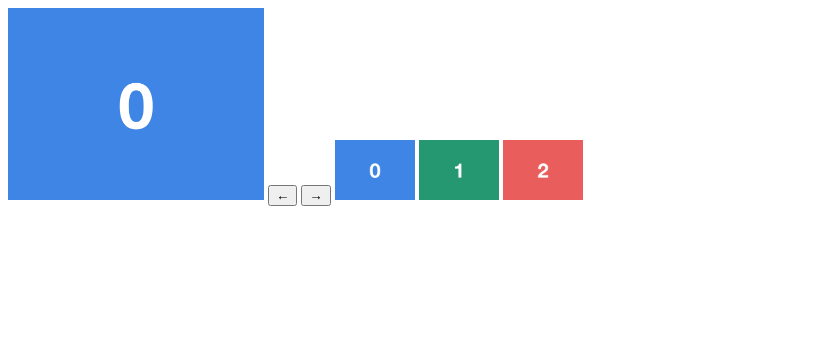
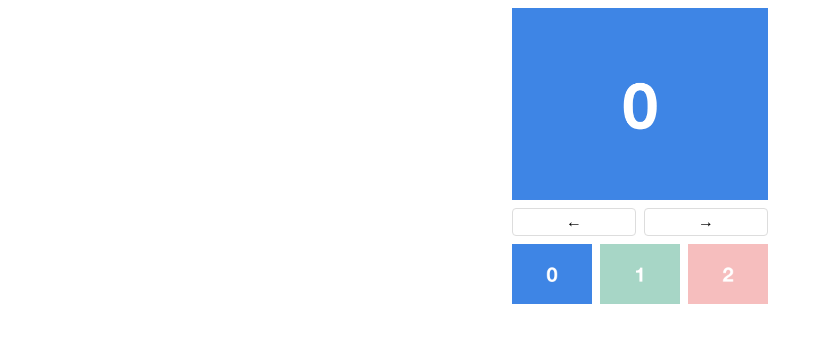
Before and after one commit to kentem-sh-maehata/MySlideshow, a plain HTML site: page index.html in a window 1280 px wide. Shown: the whole page, without its empty margins (0-823 px from the left). Drawn offline with Linux system fonts and the light colour scheme.

Commit message:
スタイリング

```diff
--- a/index.html
+++ b/index.html
@@ -10,12 +10,16 @@
   <main>
     <img src="pic0.png" width="256" height="192">
 
-    <button>←</button>
-    <button>→</button>
+    <div class="container buttons">
+      <button>←</button>
+      <button>→</button>
+    </div>
 
-    <img src="pic0.png" width="80" height="60">
-    <img src="pic1.png" width="80" height="60">
-    <img src="pic2.png" width="80" height="60">
+    <div class="container">
+      <img src="pic0.png" width="80" height="60" class="thumbnail active">
+      <img src="pic1.png" width="80" height="60" class="thumbnail">
+      <img src="pic2.png" width="80" height="60" class="thumbnail">
+    </div>
   </main>
 </body>
 </html>
--- a/style.scss
+++ b/style.scss
@@ -0,0 +1,31 @@
+@charset "utf-8";
+
+main{
+  width: 256px;
+  margin: 0 auto;
+  .container{
+    display: flex;
+    gap: 8px;
+    margin-top: 8px;
+  }
+  button{
+    all: unset;
+    width: 124px;
+    border: 1px solid #ddd;
+    border-radius: 4px;
+    box-sizing: border-box;
+    text-align: center;
+    padding: 4px 0;
+    cursor: pointer;
+  }
+  img{
+    vertical-align: bottom;
+  }
+  .thumbnail{
+    cursor: pointer;
+    opacity: .4;
+  }
+  .active{
+    opacity: 1;
+  }
+}
```
Also changed, not shown: style.css.
